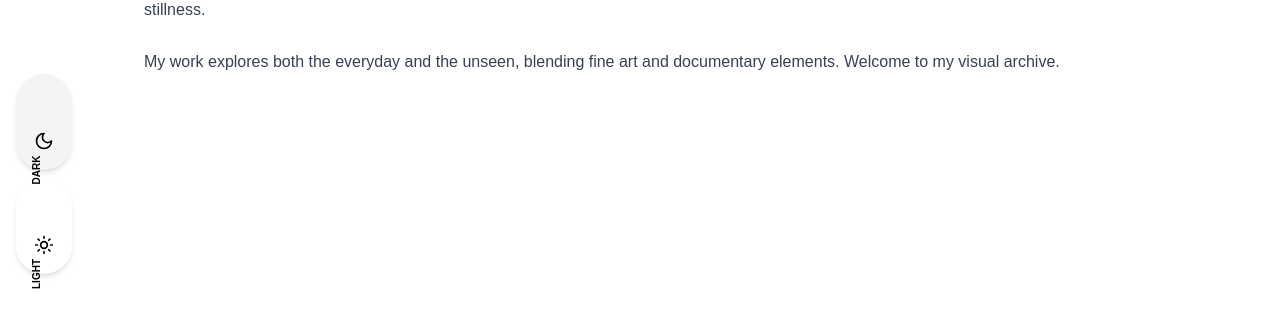
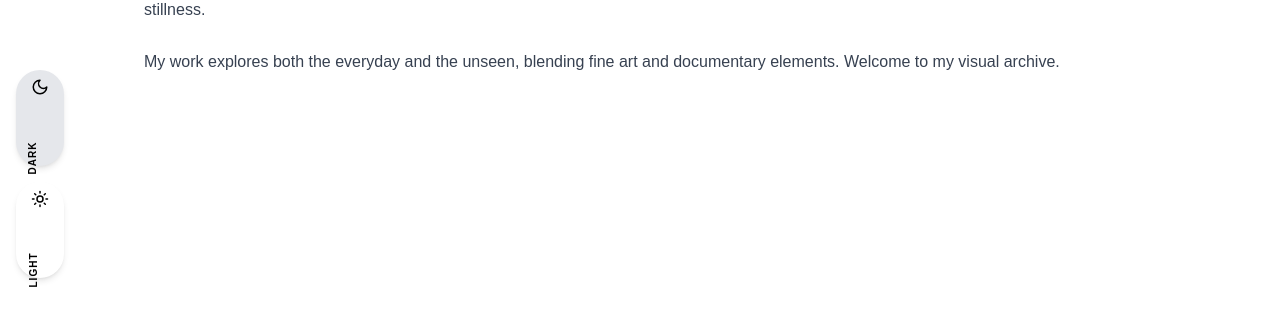
Before and after one commit to Homer-0/my-photo-site, a Next.js app: page /about in a window 1280 px wide. Shown: the part 226-554 px from the top of the page. Built offline with nearby package versions, Linux system fonts and the light colour scheme; a web font is replaced by a local one.

Commit message:
Update ThemeSwitcher.tsx

```diff
--- a/components/ThemeSwitcher.tsx
+++ b/components/ThemeSwitcher.tsx
@@ -15,23 +15,21 @@ export default function ThemeSwitcher() {
   if (!mounted) return null;
 
   return (
-    <div className="fixed left-4 top-1/2 -translate-y-1/2 z-50 flex flex-col items-center space-y-2">
+    <div className="fixed left-4 top-1/2 -translate-y-1/2 z-50 flex flex-col items-center space-y-4">
       <button
         onClick={() => setTheme('dark')}
-        className={`w-14 h-24 flex flex-col justify-end items-center bg-gray-100 dark:bg-gray-800 rounded-full shadow-md transition-all`}
-        aria-label="Activate Dark Mode"
+        className="w-12 h-24 bg-gray-200 dark:bg-gray-800 rounded-full shadow-md flex flex-col justify-between items-center py-2"
       >
-        <Moon size={20} className="mb-1" />
-        <span className="text-[10px] font-bold rotate-[-90deg] origin-bottom whitespace-nowrap">DARK</span>
+        <Moon size={18} />
+        <span className="text-[10px] font-bold transform -rotate-90 origin-bottom tracking-widest">DARK</span>
       </button>
 
       <button
         onClick={() => setTheme('light')}
-        className={`w-14 h-24 flex flex-col justify-end items-center bg-white dark:bg-gray-700 rounded-full shadow-md transition-all`}
-        aria-label="Activate Light Mode"
+        className="w-12 h-24 bg-white dark:bg-gray-700 rounded-full shadow-md flex flex-col justify-between items-center py-2"
       >
-        <Sun size={20} className="mb-1" />
-        <span className="text-[10px] font-bold rotate-[-90deg] origin-bottom whitespace-nowrap">LIGHT</span>
+        <Sun size={18} />
+        <span className="text-[10px] font-bold transform -rotate-90 origin-bottom tracking-widest">LIGHT</span>
       </button>
     </div>
   );
```
